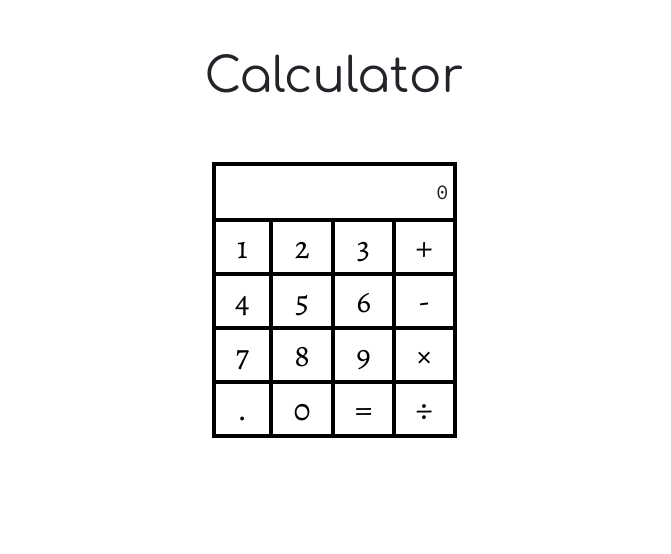
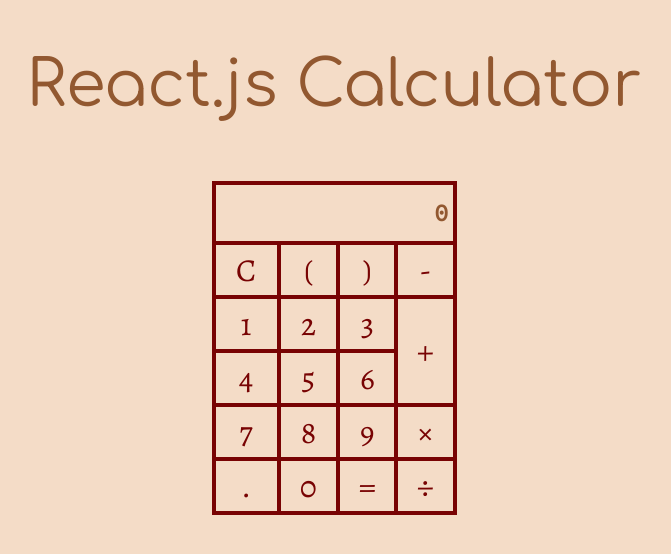
Before and after one commit to hamza-hajji/calculator, a React (Create React App) app: page / in a window 1280 px wide. Shown: the top 554 px of the page, without its empty margins (306-977 px from the left). Built offline with nearby package versions, Linux system fonts and the light colour scheme.

Commit message:
add more functionality

```diff
--- a/src/App.css
+++ b/src/App.css
@@ -1,10 +1,15 @@
+body {
+  background-color: #f4dcc7;
+}
+
 header {
   font-family: 'Comfortaa', cursive;
   padding: 3rem;
+  color: #925830;
 }
 
 header h1 {
-  font-size: 3rem;
+  font-size: 4rem;
 }
 
 table {
@@ -18,25 +23,30 @@ table {
 table #result {
   text-align: right;
   padding: 0;
+  background-color: #f4dcc7;
+  color: #925830;
 }
 
 table #result h3 {
   margin: 0;
-  font-size: 1.3rem;
+  font-size: 1.5rem;
+  font-weight: bold;
   line-height: 1;
   padding: 1rem .25rem;
   font-family: 'Source Code Pro', monospace;
 }
 
 table, tr, td {
-  border: 4px solid #000;
+  border: 4px solid #780303;
   padding: 0;
 }
 
 td button {
   display: block;
   width: 100%;
-  background: #fff;
+  height: 100%;
+  background-color: #f4dcc7;
+  color: #780303;
   border: none;
   margin: 0;
 }
--- a/src/components/App.js
+++ b/src/components/App.js
@@ -9,25 +9,46 @@ class App extends Component {
     currOp: '',
   }
 
-  onClick(e) {
+  onClick({target: {value}}) {
     this.setState({
-      currOp: `${this.state.currOp}${e.target.value}`
+      currOp: `${this.state.currOp}${value}`
     });
   }
 
-  addDecimal(e) {
-    let lastChar = this.state.currOp[this.state.currOp.length - 1]
+  addDecimal({target: {value}}) {
+    let lastChar = this.state.currOp[this.state.currOp.length - 1];
     if ("*-+/".indexOf(lastChar) === -1) {
       this.setState({
-        currOp: `${this.state.currOp}${e.target.value}`
+        currOp: `${this.state.currOp}${value}`
       });
     }
+  }
+
+  clear() {
+    this.setState({
+      currOp: ''
+    });
   }
 
   performCalc() {
     this.setState({
       currOp: String(eval(this.state.currOp))
     });
+  }
+
+  onClickParen({target: {value}}) {
+    let lastChar = this.state.currOp[this.state.currOp.length - 1];
+    if (value === '(' && (this.state.currOp.length === 0 || "*-+/".indexOf(lastChar) !== -1)) {
+      this.setState({
+        currOp: `${this.state.currOp}${value}`
+      });
+    }
+
+    if (value === ')' && this.state.currOp.indexOf('(') !== -1 && "*-+/".indexOf(lastChar) === -1) {
+      this.setState({
+        currOp: `${this.state.currOp}${value}`
+      });
+    }
   }
 
   render() {
@@ -38,6 +59,8 @@ class App extends Component {
         </div>
         <div className="row">
           <Pad
+            clear={this.clear.bind(this)}
+            onClickParen={this.onClickParen.bind(this)}
             addDecimal={this.addDecimal.bind(this)}
             onClick={this.onClick.bind(this)}
             performCalc={this.performCalc.bind(this)}
--- a/src/components/Header.js
+++ b/src/components/Header.js
@@ -3,7 +3,7 @@ import React from 'react';
 export default () => {
   return (
     <header className="text-center col-12">
-      <h1>Calculator</h1>
+      <h1>React.js Calculator</h1>
     </header>
   );
 };
--- a/src/components/Pad.js
+++ b/src/components/Pad.js
@@ -4,6 +4,8 @@ export default ({
   onClick,
   performCalc,
   addDecimal,
+  onClickParen,
+  clear,
   currOp
 }) => {
   return (
@@ -18,16 +20,21 @@ export default ({
         </thead>
         <tbody>
           <tr>
+            <td><button onClick={clear}>C</button></td>
+            <td><button value="(" onClick={onClickParen}>(</button></td>
+            <td><button value=")" onClick={onClickParen}>)</button></td>
+            <td><button value="-" onClick={onClick}>-</button></td>
+          </tr>
+          <tr>
             <td><button value="1" onClick={onClick}>1</button></td>
             <td><button value="2" onClick={onClick}>2</button></td>
             <td><button value="3" onClick={onClick}>3</button></td>
-            <td><button value="+" onClick={onClick}>+</button></td>
+            <td rowSpan="2"><button value="+" onClick={onClick}>+</button></td>
           </tr>
           <tr>
             <td><button value="4" onClick={onClick}>4</button></td>
             <td><button value="5" onClick={onClick}>5</button></td>
             <td><button value="6" onClick={onClick}>6</button></td>
-            <td><button value="-" onClick={onClick}>-</button></td>
           </tr>
           <tr>
             <td><button value="7" onClick={onClick}>7</button></td>
```
